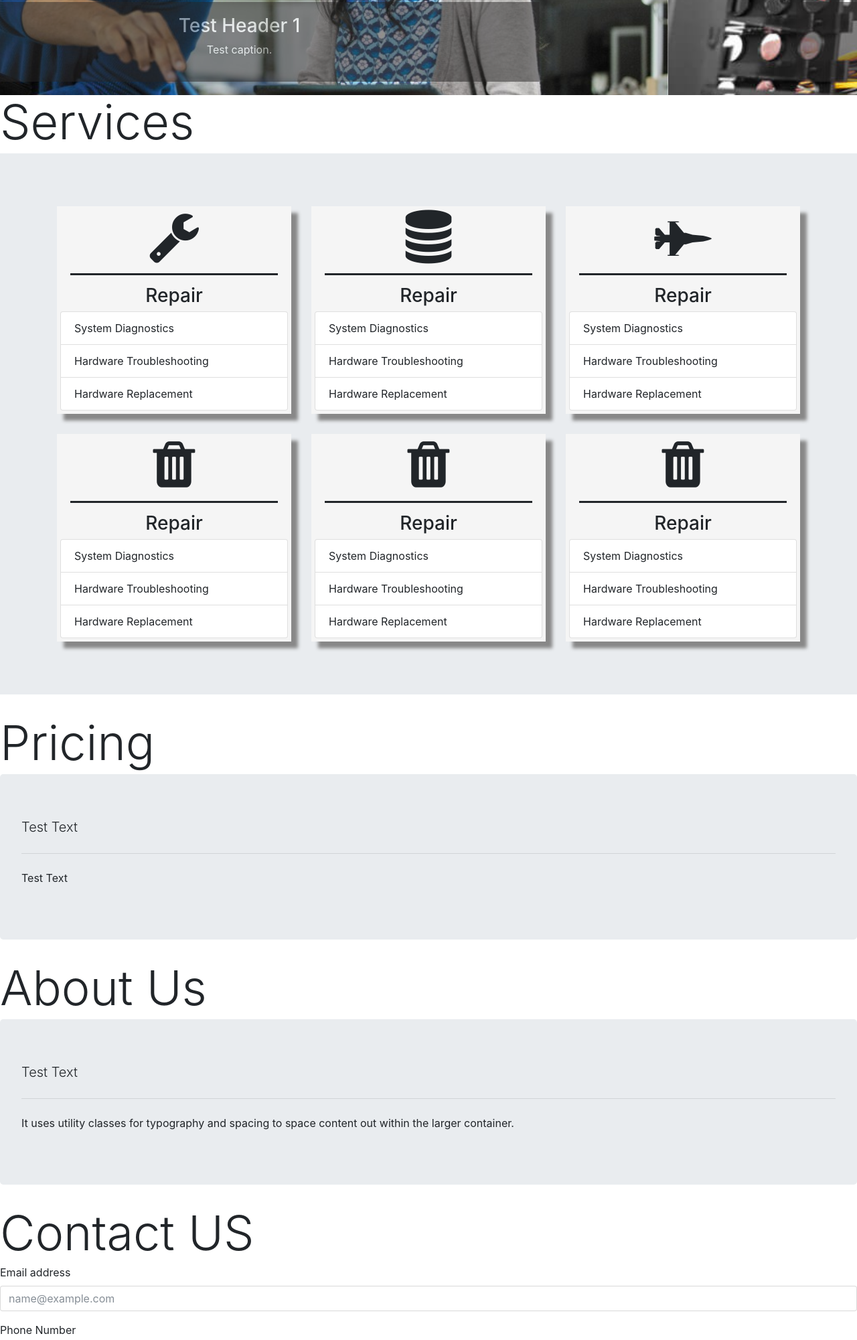
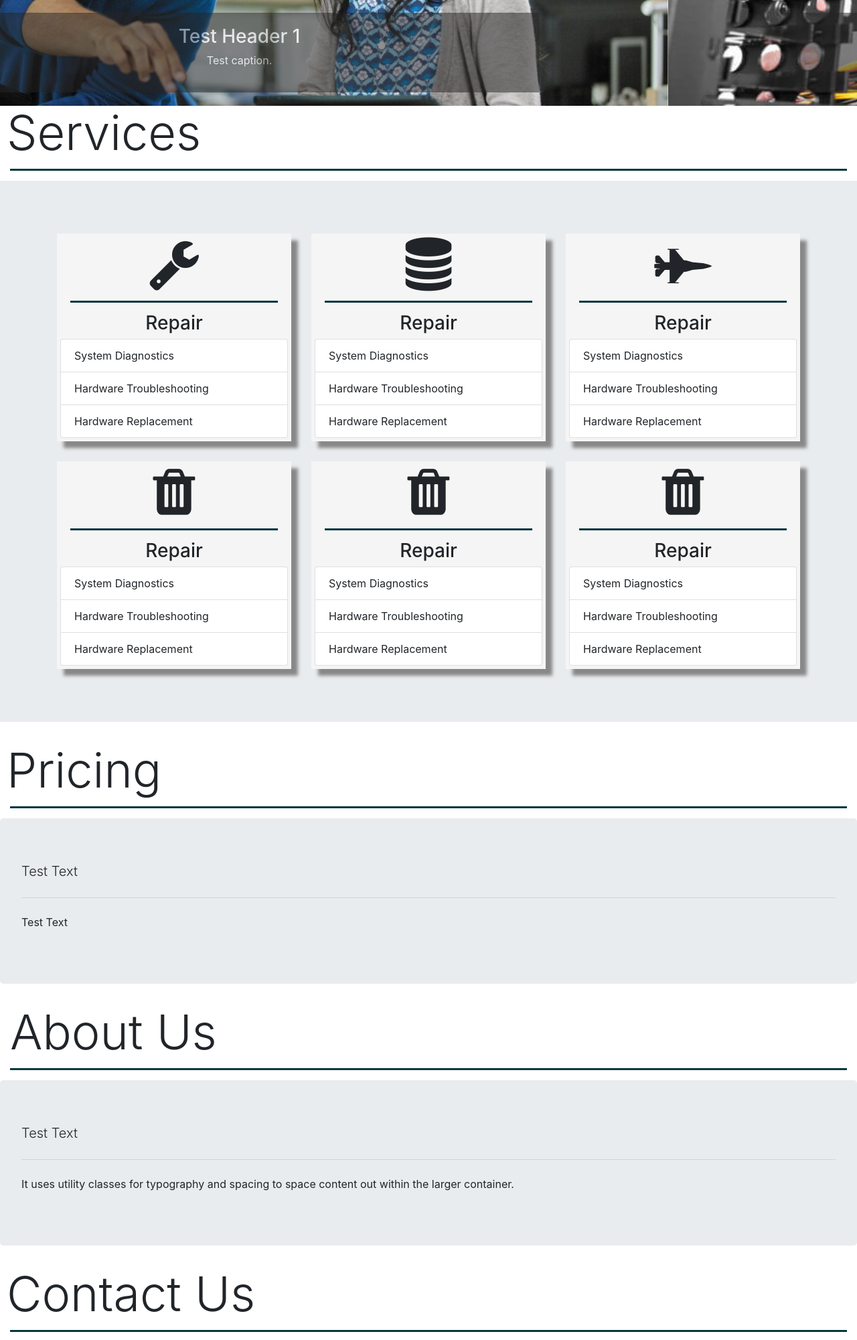
Before and after one commit to favaroj/InlandNW_Web, a plain HTML site: page index.html in a window 1280 px wide. Shown: the part 504-2505 px from the top of the page at 67% size. Drawn offline with nearby package versions, Linux system fonts and the light colour scheme.

Commit message:
Added subHeader borders adjusted misc. sizing.

```diff
--- a/css/app.css
+++ b/css/app.css
@@ -1,7 +1,8 @@
 .topHeaderInfo {
     text-align: right;
     padding: 5px;
-    padding-right: 50px;
+    justify-content: right;
+    /*padding-right: 50px;*/
 }
 
 .anchor{
@@ -31,7 +32,7 @@
 }
 
 #nav-style {
-    font-size: 20px;
+    font-size: 30px;
 }
 #services {
     /*display: inline-flex;*/
@@ -64,4 +65,19 @@
     margin-top: 25px;
     margin-bottom: 25px;
     margin: 15px;
+    color: #08373f;
 }
+
+#subHeaderFormat {
+    margin-left: 10px;
+}
+
+/* mouse over link */
+li:hover {
+    color: red;
+}
+
+/* selected link */
+li:active {
+    color: yellow;
+}
--- a/index.html
+++ b/index.html
@@ -18,14 +18,14 @@
     <i class="fa fa-phone"></i> 509-850-0464
     <i class="fa fa-clock-o"></i> Open Monday-Saturday 9-6</h5>
   </div>
+
   <nav class="navbar sticky-top navbar-expand-lg navbar-light bg-faded" style="background-color: #ffffff;">
     <a class="nav1bar-brand" href="#">
-      <!--<img src='./img/navy-blue-tree-forest.png' style='width: 140px; height: 90px'> --><div class="container"><img id="logo" src='.\img\logo3.png'></a></div>
-    <button class="navbar-toggler" type="button" data-toggle="collapse" data-target="#navbarColor01" aria-controls="navbarColor01"
+      <div class="container"><img id="logo" src='.\img\logo3.png'></a></div>
+    <button class="navbar-toggler" type="button" data-toggle="collapse" data-target="#navbarColor01" aria-controls="navbarColor01" style="margin-top: 15px;"
       aria-expanded="false" aria-label="Toggle navigation">
       <span class="navbar-toggler-icon"></span>
     </button>
-
     <div class="collapse navbar-collapse" id="navbarColor01">
       <ul class="navbar-nav mr-auto">
         <li class="nav-item active">
@@ -89,8 +89,8 @@
     </div>
   </div>
   <div>
-    <h1 class="display-3">Services</h1>
-
+    <h1 class="display-3" id="subHeaderFormat">Services</h1>
+    <div id="servicesBorder"></div>
   </div>
   <div class="jumbotron jumbotron-fluid" id='services'>
     <div class="container">
@@ -176,7 +176,8 @@
   <!--END ROW CLASS-->
   </div>
   <!--END CONTAINER CLASS -->
-  <h1 class="display-3">Pricing</h1>
+  <h1 class="display-3" id="subHeaderFormat">Pricing</h1>
+  <div id="servicesBorder"></div>
   <div class="jumbotron">
     <span class="anchorPricing" id="pricing"></span>
     <p class="lead">Test Text</p>
@@ -184,7 +185,8 @@
     <p>Test Text</p>
   </div>
   </div>
-  <h1 class="display-3">About Us</h1>
+  <h1 class="display-3" style="margin-left: 15px;">About Us</h1>
+  <div id="servicesBorder"></div>
   <div class="jumbotron">
     <span class="anchorPricing" id="about"></span>
     <p class="lead">Test Text</p>
@@ -193,8 +195,9 @@
   </div>
   </div>
 
-  <h1 class="display-3">Contact US</h1>
-  <div id="contact">
+  <h1 class="display-3" id="subHeaderFormat">Contact Us</h1>
+  <div id="servicesBorder"></div>
+  <div id="contact" style="margin-left: 15px;">
     <form>
       <div class="form-group">
         <label for="exampleFormControlInput1">Email address</label>
```
